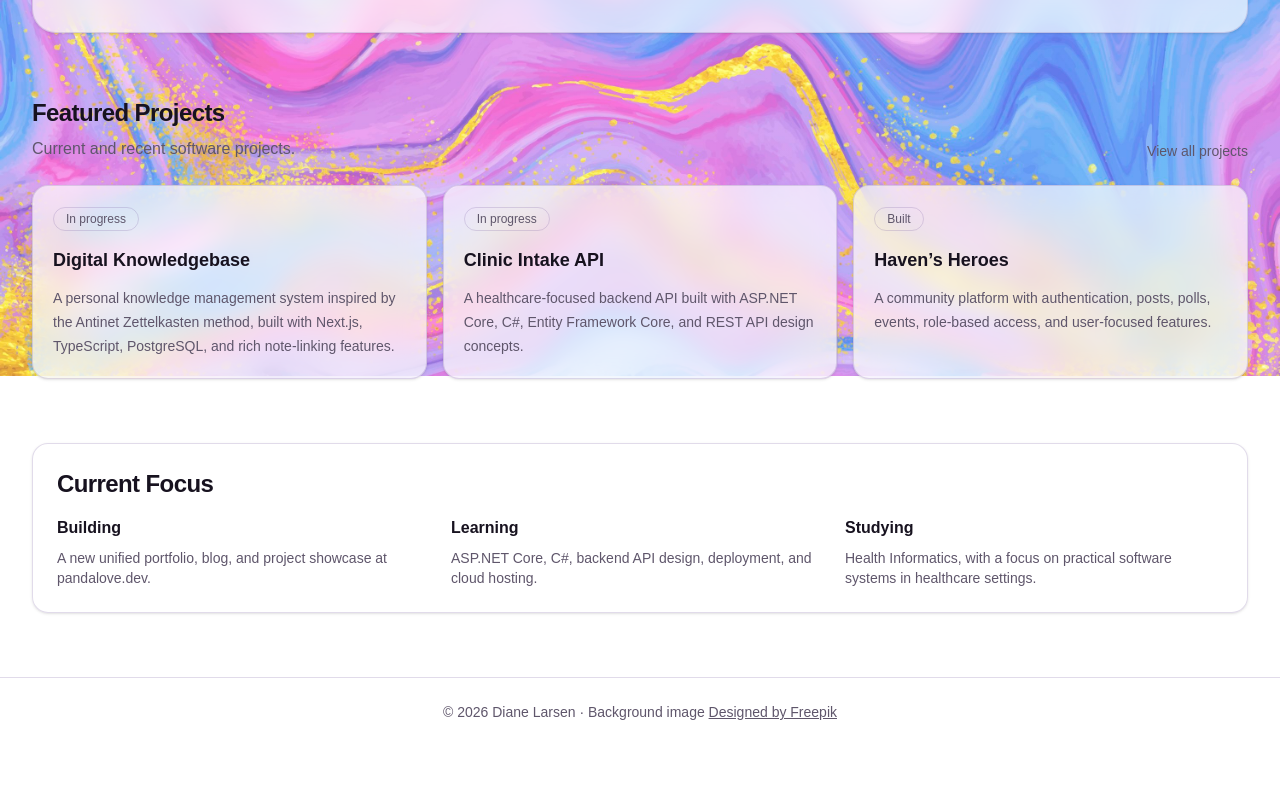
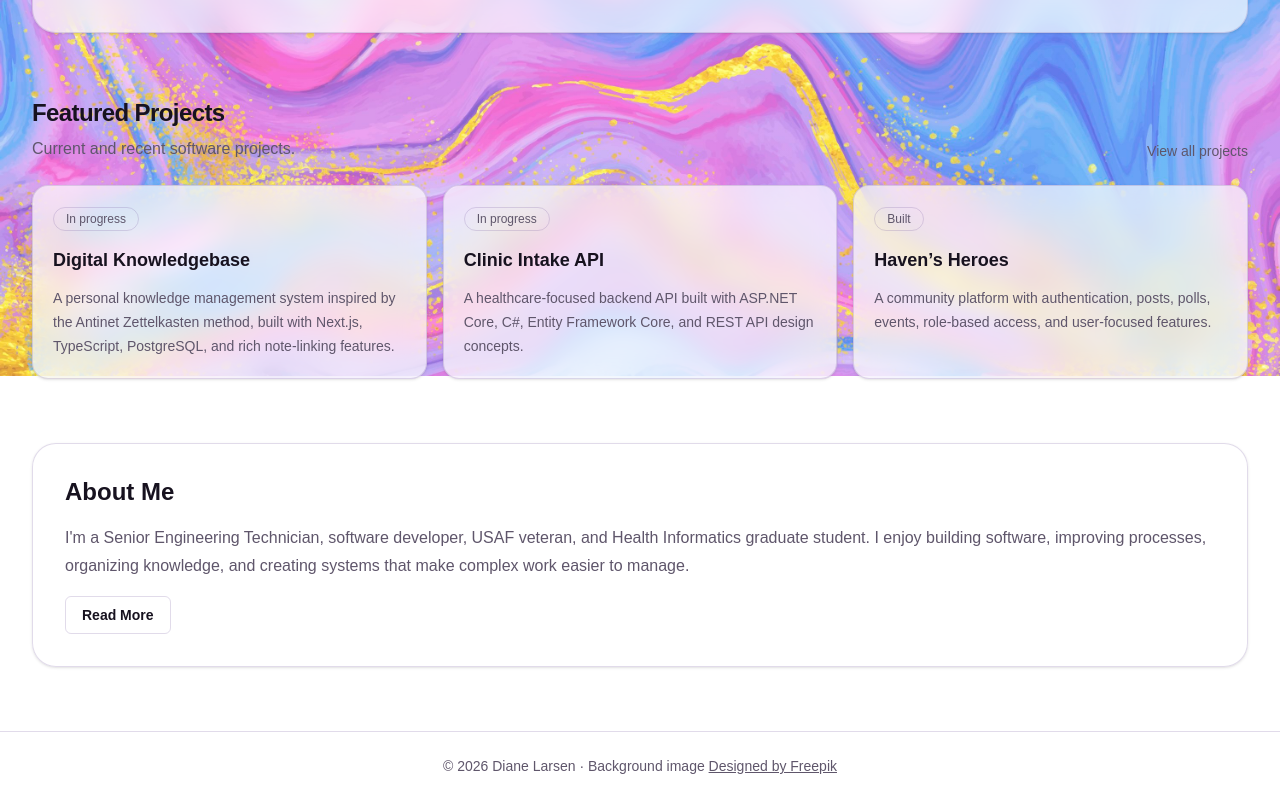
Before and after one commit to DianeLarsen/pandalove, a Next.js app: page / in a window 1280 px wide. Shown: the part 424-1224 px from the top of the page. Before the commit the page ends 1170 px from the top, so only its background shows below. Built offline with nearby package versions, Linux system fonts and the light colour scheme.

Commit message:
feat: add homepage about section

```diff
--- a/src/app/page.tsx
+++ b/src/app/page.tsx
@@ -1,4 +1,5 @@
 import Link from "next/link";
+import GlassCard from "@/components/GlassCard";
 import { projects } from "@/data/projects";
 
 export default function Home() {
@@ -113,36 +114,26 @@ export default function Home() {
             ))}
           </div>
         </section>
+        <GlassCard>
+          <div className="space-y-4">
+            <h2 className="text-2xl font-bold">About Me</h2>
 
-        <section className="rounded-2xl border border-border bg-card p-6 shadow-sm backdrop-blur-md">
-          <h2 className="text-2xl font-bold tracking-tight">Current Focus</h2>
+            <p className="leading-7 text-muted-foreground">
+              I'm a Senior Engineering Technician, software developer, USAF
+              veteran, and Health Informatics graduate student. I enjoy building
+              software, improving processes, organizing knowledge, and creating
+              systems that make complex work easier to manage.
+            </p>
 
-          <div className="mt-4 grid gap-4 md:grid-cols-3">
-            <div>
-              <h3 className="font-semibold">Building</h3>
-              <p className="mt-2 text-sm text-muted-foreground">
-                A new unified portfolio, blog, and project showcase at
-                pandalove.dev.
-              </p>
-            </div>
+            <Link
+              href="/about"
+              className="inline-flex rounded-md border border-border px-4 py-2 text-sm font-semibold hover:bg-accent"
+            >
+              Read More
+            </Link>
+          </div>
+        </GlassCard>
 
-            <div>
-              <h3 className="font-semibold">Learning</h3>
-              <p className="mt-2 text-sm text-muted-foreground">
-                ASP.NET Core, C#, backend API design, deployment, and cloud
-                hosting.
-              </p>
-            </div>
-
-            <div>
-              <h3 className="font-semibold">Studying</h3>
-              <p className="mt-2 text-sm text-muted-foreground">
-                Health Informatics, with a focus on practical software systems
-                in healthcare settings.
-              </p>
-            </div>
-          </div>
-        </section>
       </section>
     </main>
   );
```
